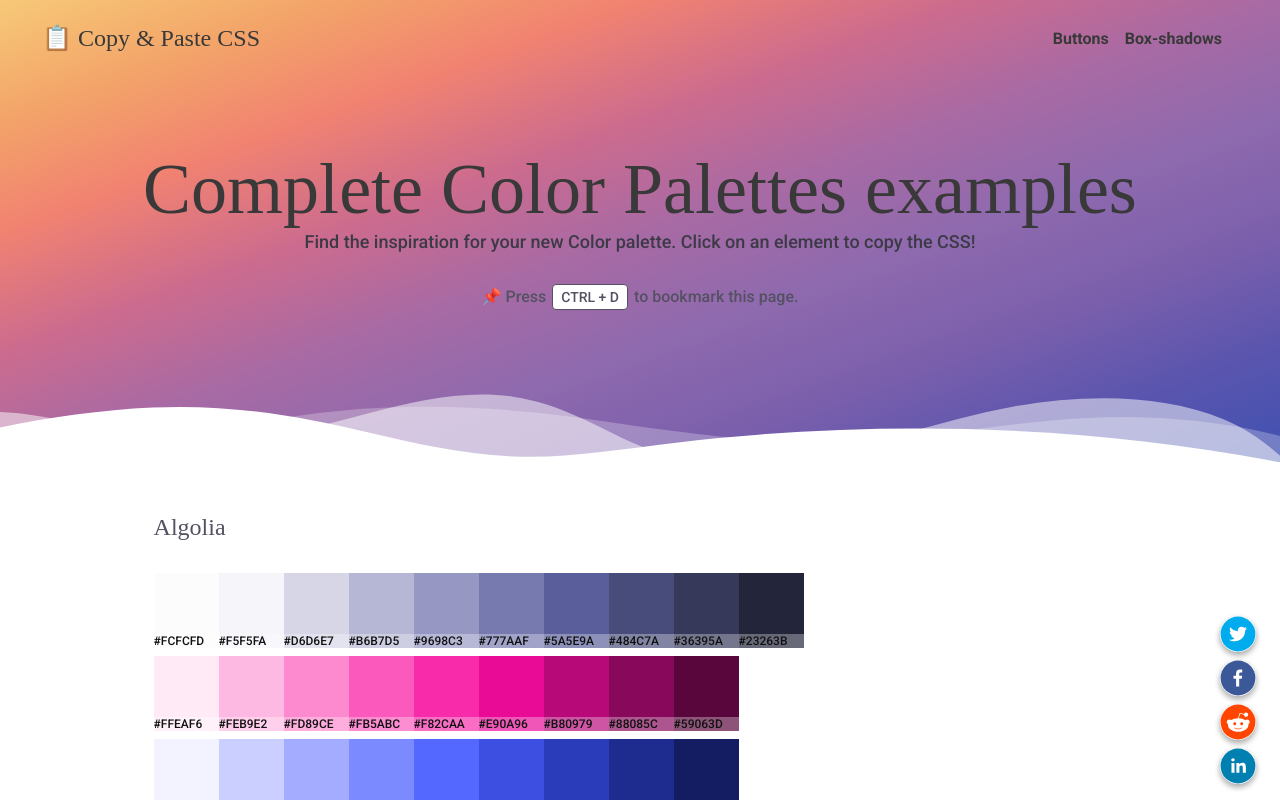
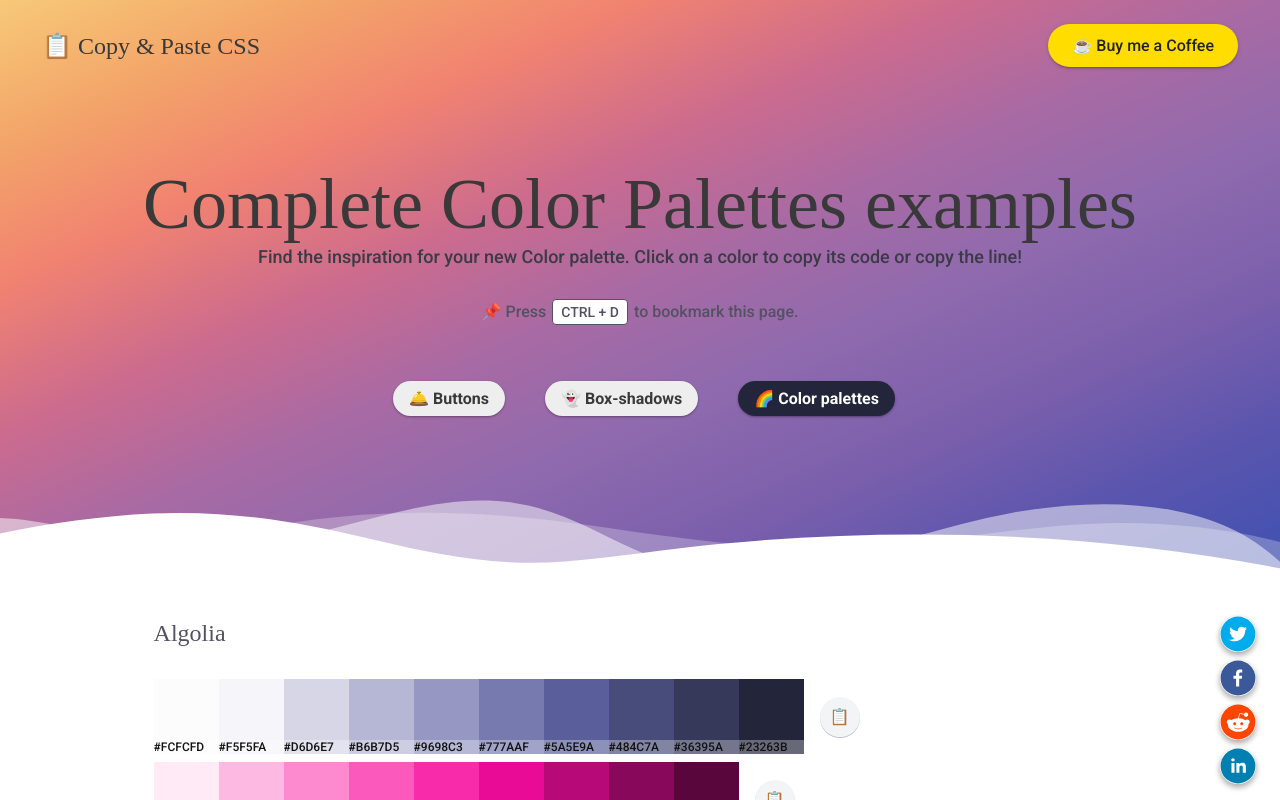
Before and after one commit to Siglave/copy-paste-css, a Next.js app: page /color-palettes in a window 1280 px wide. Shown: the top 800 px of the page. Built offline with nearby package versions, Linux system fonts and the light colour scheme; a web font is replaced by a local one.

Commit message:
Color palettes visible & change menu

```diff
--- a/frontend/Footer.jsx
+++ b/frontend/Footer.jsx
@@ -33,7 +33,6 @@ export default function Footer() {
     return (
         <FooterStyled>
             <FooterText>Made with ❤️ by <TwitterLink target="_blank" href="https://twitter.com/siglavesc2">@siglavesc2</TwitterLink></FooterText>
-            <a href="https://www.buymeacoffee.com/copypastecss" target="_blank"><img src="https://cdn.buymeacoffee.com/buttons/v2/default-green.png" alt="Buy Me A Coffee" style={{ height: "40px", marginLeft: "16px" }} /></a>
         </FooterStyled>
     )
 }
--- /dev/null
+++ b/frontend/NavBlock.jsx
@@ -0,0 +1,43 @@
+import React from 'react'
+import styled from 'styled-components';
+import Link from 'next/link';
+
+import { Flex } from './styledComponents';
+
+const StyledLink = styled.a`
+    display: inline-block;
+    font-size: 16px;
+    font-weight: 600;
+    color: ${({ active }) => active ? "#FFF" : "#393939"};
+    padding: 8px 16px;
+    border-radius: 30px;
+    background: ${({ active }) => active ? "#23263b" : "#eeeeee"};
+    margin: 0 24px;
+    box-shadow: 0 1px 3px rgba(0,0,0,0.12), 0 1px 2px rgba(0,0,0,0.24);
+    transition: 0.25s;
+    :hover{
+        text-decoration: underline;
+        transform: translateY(-2px);
+    }
+    @media (max-width: 1000px) {
+        font-size: 14px;
+        margin-bottom: 12px;
+    }
+`
+
+
+export default function NavBlock({ page }) {
+    return (
+        <Flex style={{ justifyContent: "center", marginTop: "56px" }}>
+            <Link href='/' passHref>
+                <StyledLink active={page === "BUTTONS"} style={{ marginRight: '16px' }} >🛎️ Buttons</StyledLink>
+            </Link>
+            <Link href='/box-shadows' passHref>
+                <StyledLink active={page === "BOX_SHADOWS"} style={{ marginRight: '16px' }} >👻 Box-shadows</StyledLink>
+            </Link>
+            <Link href='/color-palettes' passHref>
+                <StyledLink active={page === "COLOR_PALETTES"} style={{ marginRight: '16px' }} >🌈 Color palettes</StyledLink>
+            </Link>
+        </Flex>
+    )
+}
--- a/frontend/Navbar.jsx
+++ b/frontend/Navbar.jsx
@@ -17,21 +17,27 @@ const SiteName = styled.a`
     color: #393939;
 `
 
-const StyledLink = styled.a`
+const BuyMeCoffeeLink = styled.a`
+    display: inline-block;
+    outline: 0;
+    border: none;
+    cursor: pointer;
+    padding: 12px 24px;
+    border-radius: 50px;
     font-size: 16px;
-    font-weight: 600;
-    color: ${({ white }) => white ? "#fff" : "#393939"};
+    background-color: #fd0;
+    font-weight: 500;
+    color: #222;
+    box-shadow: 0 3px 1px -2px rgb(0 0 0 / 16%), 0 2px 2px 0 rgb(0 0 0 / 11%), 0 1px 5px 0 rgb(0 0 0 / 10%);
+    transition: 0.25s;
+    :hover{
+        transform: translateY(-2px);
+    }
 
-    :hover{
-        text-decoration: underline;
-    }
-    @media (max-width: 1000px) {
-        font-size: 14px;
-    }
 `
 
 
-export default function Navbar({ white }) {
+export default function Navbar() {
     return (
         <Nav>
             <Flex style={{ justifyContent: "space-between" }}>
@@ -39,12 +45,7 @@ export default function Navbar({ white }) {
                     <SiteName>📋 Copy & Paste CSS</SiteName>
                 </Link>
                 <div>
-                    <Link href='/' passHref>
-                        <StyledLink white={white} style={{ marginRight: '16px' }} >Buttons</StyledLink>
-                    </Link>
-                    <Link href='/box-shadows' passHref>
-                        <StyledLink white={white} style={{ marginRight: '16px' }} >Box-shadows</StyledLink>
-                    </Link>
+                    <BuyMeCoffeeLink href="https://www.buymeacoffee.com/copypastecss" target="_blank">☕ Buy me a Coffee</BuyMeCoffeeLink>
                 </div>
             </Flex>
         </Nav>
--- a/pages/blog/en/how-to-copy-text-to-clipboard-javascript.js
+++ b/pages/blog/en/how-to-copy-text-to-clipboard-javascript.js
@@ -5,6 +5,7 @@ import Head from 'next/head';
 
 import Layout from '@/frontend/Layout';
 import Navbar from '@/frontend/Navbar';
+import NavBlock from '@/frontend/NavBlock';
 import ShareBlock from '@/frontend/ShareBlock';
 import Footer from '@/frontend/Footer';
 
@@ -120,7 +121,8 @@ export default function CopyClipBoardENPage() {
             <HeaderContainer>
                 <Navbar white />
                 <HeroSection>
-                    <PageTitle>How to copy text to clipboard in Javascript.</PageTitle>
+                    <PageTitle>How to copy text to clipboard in Javascript?</PageTitle>
+                    <NavBlock />
                 </HeroSection>
             </HeaderContainer>
             <ShapeContainer>
--- a/pages/blog/fr/comment-copier-texte-presse-papier-javascript.js
+++ b/pages/blog/fr/comment-copier-texte-presse-papier-javascript.js
@@ -5,6 +5,7 @@ import Head from 'next/head';
 
 import Layout from '@/frontend/Layout';
 import Navbar from '@/frontend/Navbar';
+import NavBlock from '@/frontend/NavBlock';
 import ShareBlock from '@/frontend/ShareBlock';
 import Footer from '@/frontend/Footer';
 
@@ -120,7 +121,8 @@ export default function CopyClipBoardFRPage() {
             <HeaderContainer>
                 <Navbar white />
                 <HeroSection>
-                    <PageTitle>Comment copier du texte dans le presse-papier en Javascript.</PageTitle>
+                    <PageTitle>Comment copier du texte dans le presse-papier en Javascript ?</PageTitle>
+                    <NavBlock />
                 </HeroSection>
             </HeaderContainer>
             <ShapeContainer>
--- a/pages/box-shadows.js
+++ b/pages/box-shadows.js
@@ -5,6 +5,7 @@ import Head from 'next/head';
 
 import Layout from '@/frontend/Layout';
 import Navbar from '@/frontend/Navbar';
+import NavBlock from '@/frontend/NavBlock';
 import ShareBlock from '@/frontend/ShareBlock';
 import { BOX_SHADOWS } from '@/frontend/elements/box-shadows';
 import { Flex, CompanyName } from '@/frontend/styledComponents'
@@ -59,6 +60,9 @@ const PageTitle = styled.h1`
     font-size: 72px;
     text-align: center;
     color: #393939;
+    @media (max-width: 1000px) {
+        font-size: 40px;
+    }
 `
 
 const PinText = styled.p`
@@ -148,6 +152,7 @@ export default function BoxShadowsPage() {
                     <PageTitle>Simple CSS Box-shadow examples</PageTitle>
                     <SubTitle>Find the inspiration for your new Box-shadow design. Click on an element to copy the CSS!</SubTitle>
                     <PinText>📌 Press<Cmd>CTRL + D</Cmd>to bookmark this page.</PinText>
+                    <NavBlock page={"BOX_SHADOWS"} />
                 </HeroSection>
             </HeaderContainer>
             <ShapeContainer>
--- a/pages/color-palettes.js
+++ b/pages/color-palettes.js
@@ -5,6 +5,7 @@ import Head from 'next/head';
 
 import Layout from '@/frontend/Layout';
 import Navbar from '@/frontend/Navbar';
+import NavBlock from '@/frontend/NavBlock';
 import ShareBlock from '@/frontend/ShareBlock';
 import { PALETTES } from '@/frontend/elements/palettes';
 import { Flex, CompanyName } from '@/frontend/styledComponents'
@@ -35,6 +36,9 @@ const PageTitle = styled.h1`
     font-size: 72px;
     text-align: center;
     color: #393939;
+    @media (max-width: 1000px) {
+        font-size: 40px;
+    }
 `
 
 const PinText = styled.p`
@@ -128,6 +132,23 @@ const CompanyWrapper = styled.div`
     }
 `
 
+const CopyLineBtn = styled.span`
+    cursor: pointer;
+    width: 40px;
+    height: 40px;
+    display:flex;
+    border-radius: 50px;
+    justify-content: center;
+    align-items: center;
+    background: #F3F4F6;
+    box-shadow: 0px 1px 0px 0px rgba(9,30,66,.25);
+    transition: 0.2s;
+    :hover{
+        box-shadow: 0px 13px 27px -5px rgba(50,50,93,0.25) , 0px 8px 16px -8px rgba(0,0,0,0.3) , 0px -6px 16px -6px rgba(0,0,0,0.025);
+        background: ${({ backColor }) => backColor};
+    }
+`
+
 
 const SITE_URL = "https://copy-paste-css.com/color-palettes";
 const Title = "Complete Color Palettes examples for your new project!";
@@ -151,8 +172,9 @@ export default function ColorPalettesPage() {
                 <Navbar />
                 <HeroSection>
                     <PageTitle>Complete Color Palettes examples</PageTitle>
-                    <SubTitle>Find the inspiration for your new Color palette. Click on an element to copy the CSS!</SubTitle>
+                    <SubTitle>Find the inspiration for your new Color palette. Click on a color to copy its code or copy the line!</SubTitle>
                     <PinText>📌 Press<Cmd>CTRL + D</Cmd>to bookmark this page.</PinText>
+                    <NavBlock page={"COLOR_PALETTES"} />
                 </HeroSection>
             </HeaderContainer>
             <ShapeContainer>
@@ -177,6 +199,17 @@ export default function ColorPalettesPage() {
                                                 <Color>{color}</Color>
                                             </ColorCard>
                                         ))}
+                                        <CopyLineBtn
+                                            backColor={paletteColor[2]}
+                                            style={{ marginLeft: "16px", }}
+                                            onClick={() => {
+                                                let jsonPalette = {};
+                                                paletteColor.forEach((pC, i) => {
+                                                    jsonPalette[`color${(i + 1) * 100}`] = pC;
+                                                })
+                                                copyCss(JSON.stringify(jsonPalette))();
+                                            }}
+                                        >📋</CopyLineBtn>
                                     </Flex>
                                 ))}
                             </CompanyContainer>
--- a/pages/index.js
+++ b/pages/index.js
@@ -5,6 +5,7 @@ import Head from 'next/head';
 
 import Layout from '@/frontend/Layout';
 import Navbar from '@/frontend/Navbar';
+import NavBlock from '@/frontend/NavBlock';
 import ShareBlock from '@/frontend/ShareBlock';
 import { BUTTONS } from '@/frontend/elements/buttons';
 import { Flex, CompanyName } from '@/frontend/styledComponents';
@@ -43,6 +44,9 @@ const PageTitle = styled.h1`
     font-size: 72px;
     text-align: center;
     color: #393939;
+    @media (max-width: 1000px) {
+        font-size: 40px;
+    }
 `
 
 const PinText = styled.p`
@@ -132,7 +136,7 @@ export default function ButtonPage() {
                     <PageTitle>Simple CSS Button examples</PageTitle>
                     <SubTitle>Find the inspiration for your new button design. Click on an element to copy the CSS!</SubTitle>
                     <PinText>📌 Press<Cmd>CTRL + D</Cmd>to bookmark this page.</PinText>
-
+                    <NavBlock page={"BUTTONS"} />
                 </HeroSection>
             </HeaderContainer>
             <ShapeContainer>
```
